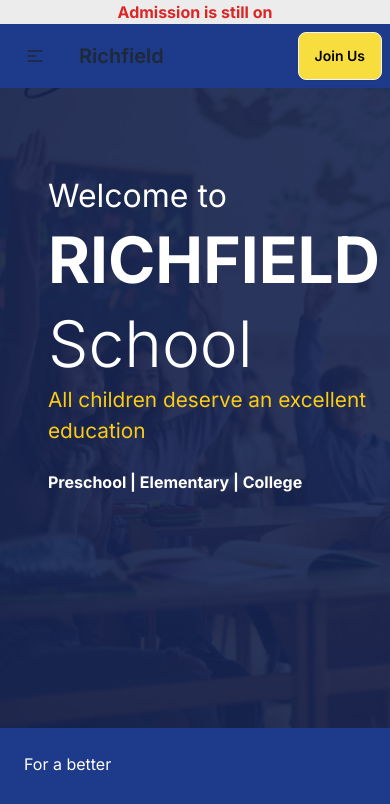
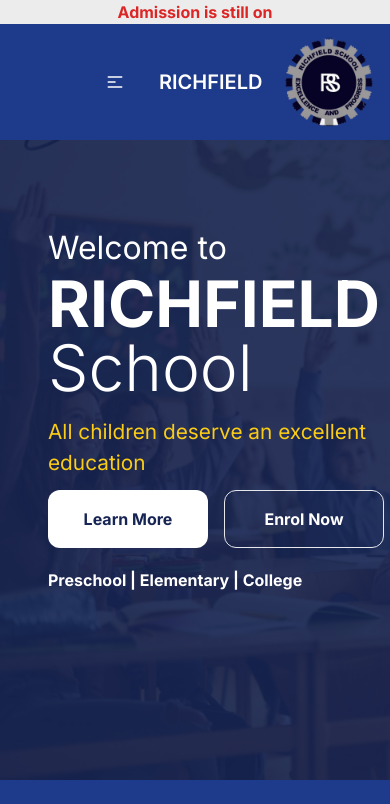
Before and after one commit to Jimohax/RichfieldSchoolApp, a Next.js app in the folder richfieldschoolapp/: page / in a window 390 px wide. Shown: the top 804 px of the page. Built offline with nearby package versions, Linux system fonts and the light colour scheme.

Commit message:
touched around a bit

```diff
--- a/richfieldschoolapp/components/HeadOfSchool/HeadOfSchool.jsx
+++ b/richfieldschoolapp/components/HeadOfSchool/HeadOfSchool.jsx
@@ -6,7 +6,7 @@ import Head from '../../public/img/Head.jpg'
 const HeadOfSchool = () => {
 	return (
 		<>
-			<div className="hero min-h-[12rem] bg-gray-200">
+			<div className="hero min-h-[12rem] bg-gray-200 m-8 p-4">
 				<div className="hero-content flex-col lg:flex-row">
                     <Image
 						src={Head}
--- a/richfieldschoolapp/components/Hero2/Hero2.tsx
+++ b/richfieldschoolapp/components/Hero2/Hero2.tsx
@@ -10,10 +10,15 @@ const Hero2 = () => {
                 <div className="bg-blue-950 w-full h-[50rem] opacity-90 absolute top-0 "></div>
                 <div className="absolute top-5 text-white md:ml-[7rem] ml-[3rem] md:mt-[7rem] mt-[4rem] flex flex-col ">
 
-                    <span className="text-[2rem] -mb-8">Welcome to</span><br />
-                    <span className=" md:text-[5rem] text-[4rem] font-bold -mb-8">RICHFIELD <span className="font-light flex -mt-3">School</span> </span><br />
+                    <span className="text-[2rem] -mb-4">Welcome to</span>
+                    <span className=" md:text-[5rem] text-[4rem] font-bold ">RICHFIELD <span className="font-light flex -mt-[2rem]">School</span> </span>
                     <span className="text-yellow-400 md:text-[2rem] text-[1.3rem]">All children deserve an excellent education</span>
-                    <br /><span className="font-bold "> Preschool | Elementary | College </span>
+                    <div className="flex gap-4 mt-3">
+
+                        <button className="bg-white w-[10rem] text-blue-950 rounded-xl p-4 font-bold hover:bg-yellow-500">Learn More</button>
+                        <button className="bg-transparent border w-[10rem] text-white rounded-xl p-4 font-bold hover:bg-yellow-500">Enrol Now</button>
+                    </div>
+                   <span className="font-bold hover:text-yellow-500 mt-5"> Preschool | Elementary | College </span>
                 </div>
             </div>
 
--- a/richfieldschoolapp/components/navBar/NavBar.jsx
+++ b/richfieldschoolapp/components/navBar/NavBar.jsx
@@ -1,3 +1,4 @@
+import Image from "next/image";
 import React from "react";
 
 const NavBar = () => {
@@ -5,7 +6,7 @@ const NavBar = () => {
 		<>
 			<div className="text-red-600 text-center font-bold  ">Admission is still on</div>
 			<div className="navbar bg-blue-900">
-				<div className="navbar-start">
+				<div className="navbar-start mx-[5rem] text-white">
 					<div className="dropdown">
 						<div
 							tabindex="0"
@@ -18,7 +19,7 @@ const NavBar = () => {
 								fill="none"
 								viewBox="0 0 24 24"
 								stroke="currentColor"
-							>
+							>w
 								<path
 									strokeLinecap="round"
 									strokeLinejoin="round"
@@ -54,8 +55,8 @@ const NavBar = () => {
 							</li>
 						</ul>
 					</div>
-					<a className="btn btn-ghost text-xl">Richfield</a>
-
+					<a className="btn btn-ghost text-xl">RICHFIELD</a>
+					<Image src="/img/richfield_logo.png" height={100} width={100} alt="logo"/>
 				</div>
 				<div className="navbar-center hidden lg:flex">
 					<ul className="menu menu-horizontal px-1">
@@ -66,7 +67,7 @@ const NavBar = () => {
 						<li>
 							<details>
 								<summary>School</summary>
-								<ul className="p-2">
+								<ul className="p-2 z-10">
 									<li>
 										<a>Pre-school</a>
 									</li>
@@ -84,7 +85,7 @@ const NavBar = () => {
 						</li>
 					</ul>
 				</div>
-				<div className="navbar-end ">
+				<div className="navbar-end mx-[4rem]">
 					<a className="btn bg-[#f7de3e] text-black">Join Us</a>
 				</div>
 			</div>
```
Also changed, not shown: richfieldschoolapp/public/img/richfield_logo.png (added).
